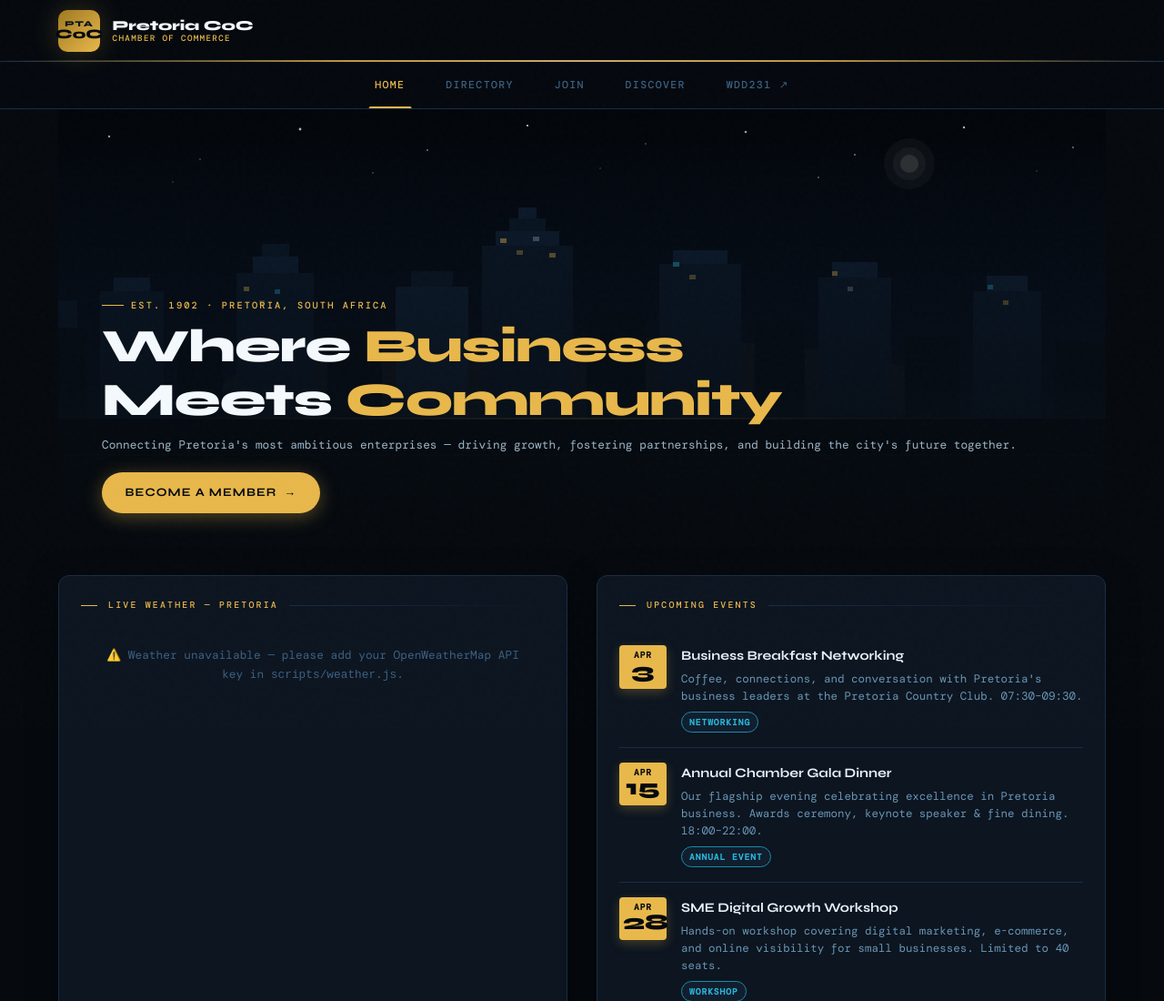
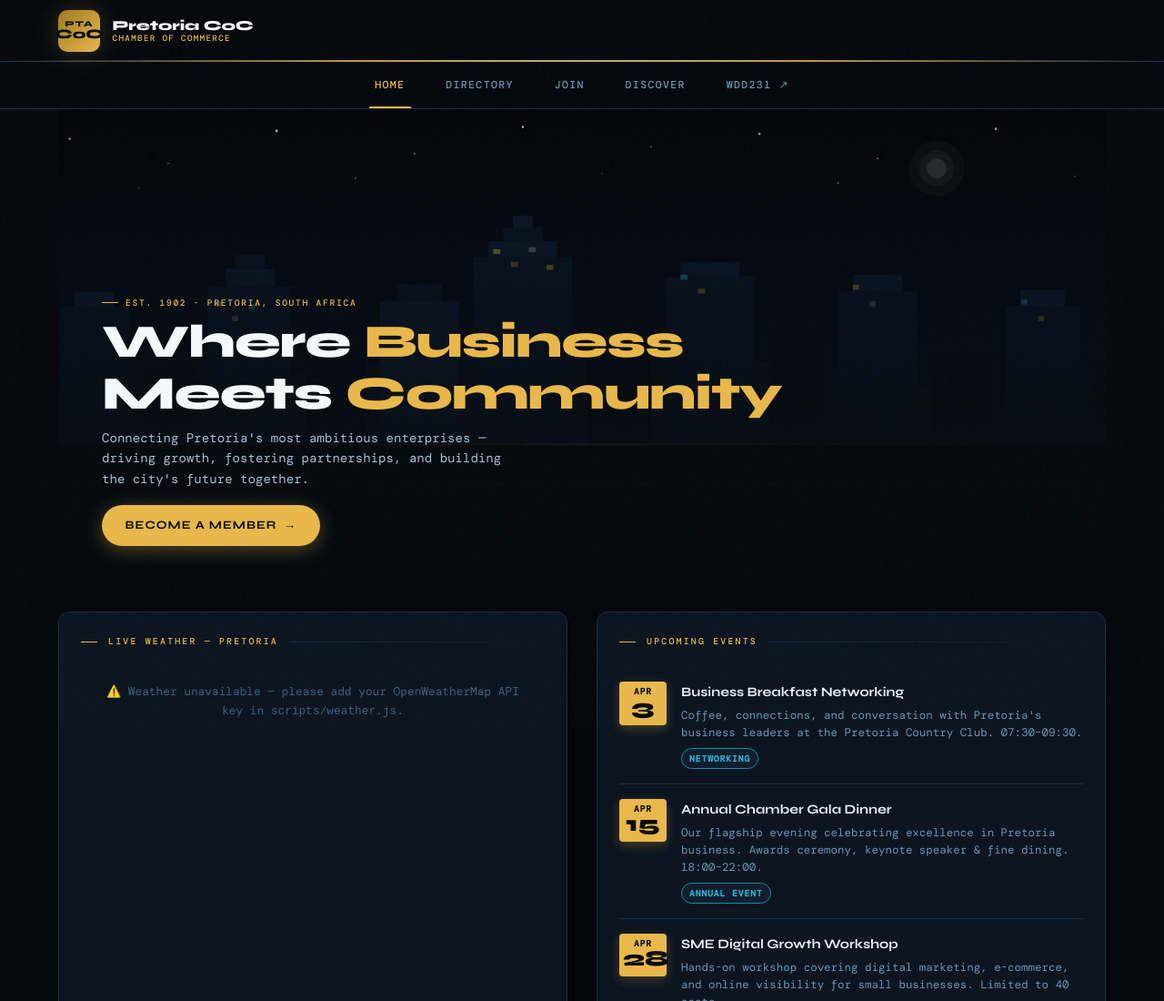
Before and after one commit to SaintMichael320/wdd231, a plain HTML site: page chamber/index.html in a window 1280 px wide. Shown: the top 1100 px of the page at 91% size. Drawn offline with nearby package versions, Linux system fonts and the light colour scheme; no server answers; a web font is replaced by a local one.

Commit message:
small and larger.css update

```diff
--- a/chamber/styles/larger.css
+++ b/chamber/styles/larger.css
@@ -1,12 +1,19 @@
 /* ============================================================
    Chamber — larger.css  |  Responsive breakpoints
    ============================================================ */
+
+/* ── 480px+ — small phones with more room ── */
+@media (min-width: 480px) {
+  .hero { min-height: 460px; }
+  .hero-content { padding: 1.5rem 1.75rem 1.75rem; }
+}
 
 /* ── 640px+ ── */
 @media (min-width: 640px) {
   .chamber-main { padding: 0 2rem 3rem; }
 
-  .hero-title { font-size: 2.4rem; }
+  .hero { min-height: 500px; }
+  .hero-content { padding: 2rem 2rem 2rem; }
 
   .spotlights-grid {
     grid-template-columns: repeat(2, 1fr);
@@ -21,7 +28,7 @@
   .spot-logo { flex-shrink: 0; }
 }
 
-/* ── 768px+ (horizontal nav) ── */
+/* ── 768px+ (horizontal nav + two-column layout) ── */
 @media (min-width: 768px) {
   #menu-btn { display: none; }
 
@@ -46,7 +53,7 @@
     padding: 1rem 1.4rem;
     font-size: 0.72rem;
     position: relative;
-    color: var(--text-dim);
+    color: var(--text-muted);
   }
 
   nav ul li a::after {
@@ -75,11 +82,12 @@
     border-left: none;
   }
 
-  /* Two-column main content */
+  /* Hero */
+  .hero { min-height: 420px; }
+  .hero-content { padding: 2rem 2.5rem 2.25rem; }
+
+  /* Two-column content grid */
   .chamber-main { padding: 0 2rem 3rem; }
-
-  .hero-img { max-height: 420px; }
-  .hero-title { font-size: 2.8rem; }
 
   .content-grid {
     display: grid;
@@ -100,7 +108,7 @@
     align-items: center;
   }
 
-  /* Footer grid */
+  /* Footer */
   .footer-inner {
     flex-direction: row;
     align-items: flex-start;
@@ -116,9 +124,8 @@
   header { padding: 0 3rem; }
   .chamber-main { padding: 0 3rem 3rem; }
 
-  .hero-img { max-height: 480px; }
-  .hero-title { font-size: 3.2rem; }
-  .hero-content { padding: 2.5rem 3rem 2.25rem; }
+  .hero { min-height: 480px; }
+  .hero-content { padding: 2.5rem 3rem 2.5rem; }
 
   .content-grid { gap: 2rem; }
 }
@@ -127,4 +134,5 @@
 @media (min-width: 1280px) {
   header { padding: 0 4rem; }
   .chamber-main { padding: 0 4rem 4rem; }
+  .hero { min-height: 520px; }
 }
--- a/chamber/styles/small.css
+++ b/chamber/styles/small.css
@@ -238,18 +238,26 @@ nav ul li a.active {
 }
 
 /* ── HERO ── */
+/* ── HERO — fully responsive 320px → desktop ── */
 .hero {
   position: relative;
   border-radius: 0 0 var(--radius-lg) var(--radius-lg);
   overflow: hidden;
   margin-bottom: 2rem;
   background: var(--surface);
+  /* Ensure the hero always has enough room for content at any width */
+  min-height: 420px;
+  display: flex;
+  flex-direction: column;
 }
 
 .hero-img {
+  position: absolute;
+  inset: 0;
   width: 100%;
-  max-height: 340px;
+  height: 100%;
   object-fit: cover;
+  object-position: center top;
   display: block;
 }
 
@@ -258,25 +266,27 @@ nav ul li a.active {
   inset: 0;
   background: linear-gradient(
     to top,
-    rgba(6,10,15,0.95) 0%,
-    rgba(6,10,15,0.5) 40%,
-    rgba(6,10,15,0.1) 100%
+    rgba(6,10,15,0.97) 0%,
+    rgba(6,10,15,0.65) 45%,
+    rgba(6,10,15,0.2) 100%
   );
 }
 
+/* Content sits in normal flow on top of the absolute image */
 .hero-content {
-  position: absolute;
-  bottom: 0; left: 0; right: 0;
-  padding: 2rem 1.5rem 1.75rem;
+  position: relative;
+  z-index: 1;
+  margin-top: auto;
+  padding: 1.25rem 1.25rem 1.5rem;
 }
 
 .hero-eyebrow {
-  font-size: 0.65rem;
+  font-size: 0.6rem;
   font-weight: 500;
-  letter-spacing: 0.2em;
+  letter-spacing: 0.18em;
   text-transform: uppercase;
   color: var(--gold);
-  margin-bottom: 0.5rem;
+  margin-bottom: 0.4rem;
   display: flex;
   align-items: center;
   gap: 0.5rem;
@@ -285,15 +295,16 @@ nav ul li a.active {
 .hero-eyebrow::before {
   content: '';
   display: block;
-  width: 24px; height: 1px;
+  width: 18px; height: 1px;
   background: var(--gold);
+  flex-shrink: 0;
 }
 
 .hero-title {
   font-family: var(--font-display);
-  font-size: 1.75rem;
+  font-size: clamp(1.4rem, 5vw, 3.2rem);
   font-weight: 800;
-  line-height: 1.15;
+  line-height: 1.12;
   letter-spacing: -0.02em;
   color: var(--white);
   margin-bottom: 0.5rem;
@@ -305,10 +316,12 @@ nav ul li a.active {
 }
 
 .hero-sub {
-  font-size: 0.8rem;
+  font-size: clamp(0.72rem, 2vw, 0.88rem);
   color: var(--cloud);
-  margin-bottom: 1.25rem;
-  opacity: 0.85;
+  margin-bottom: 1.1rem;
+  opacity: 0.9;
+  max-width: 55ch;
+  line-height: 1.6;
 }
 
 .btn-cta {
```
